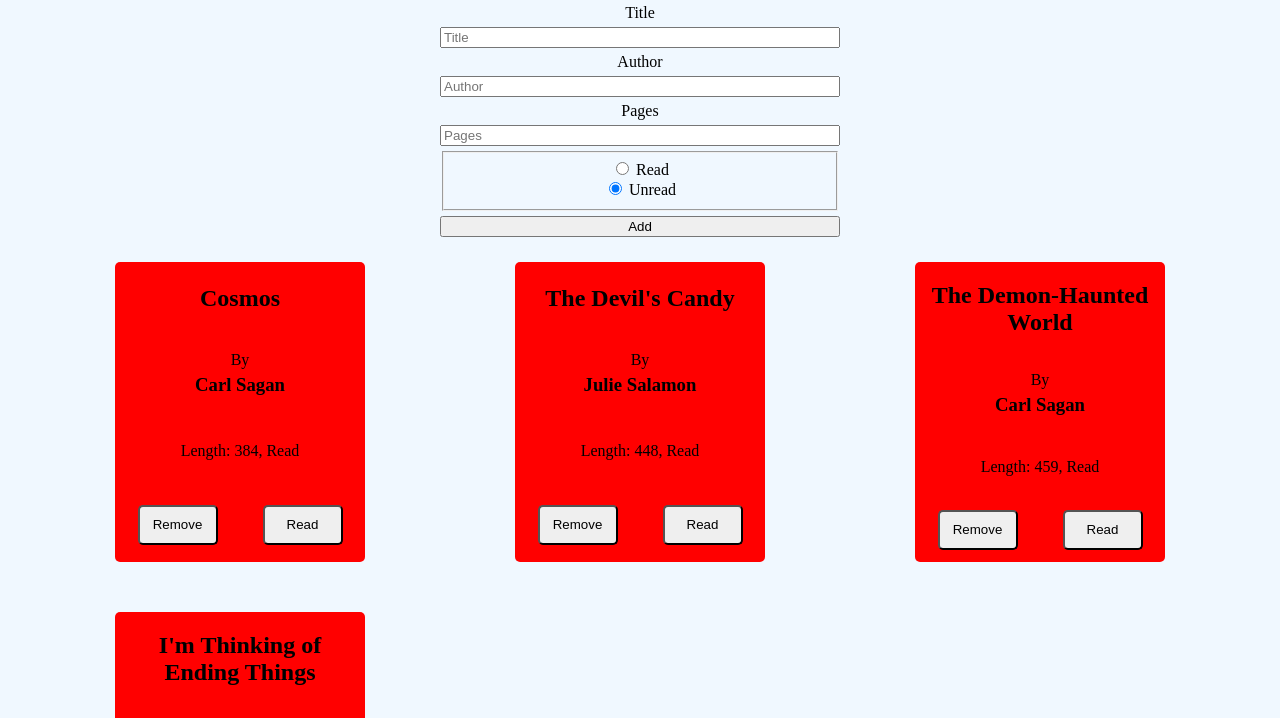
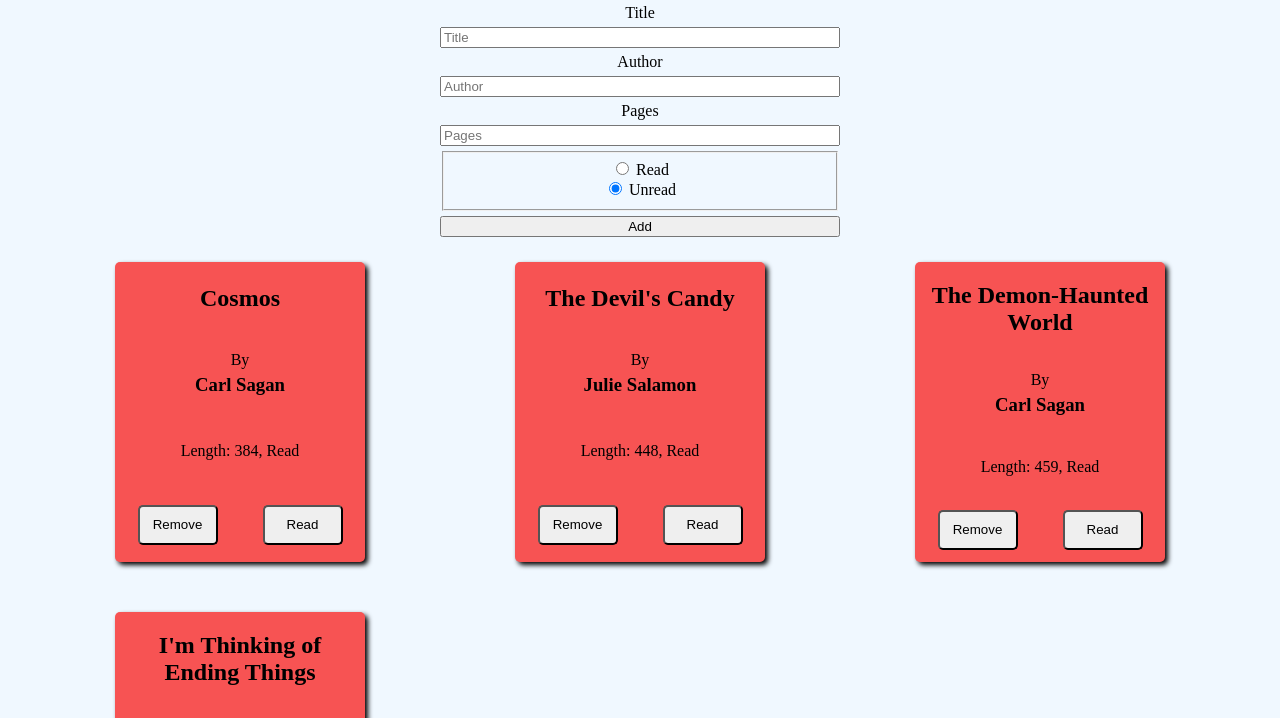
Before and after one commit to Jfoti64/Library, a plain HTML site: page index.html in a window 1280 px wide. Shown: the part 58-776 px from the top of the page. Drawn offline with Linux system fonts and the light colour scheme.

Commit message:
Add box shadow to cards.

```diff
--- a/style.css
+++ b/style.css
@@ -56,7 +56,8 @@ body {
 
 #cards > div {
     height: 300px;
-    background: red;
+    background: #f75353;
+    box-shadow: 3px 3px 5px 0px #000000;
 }
 
 .bookCard {
```
